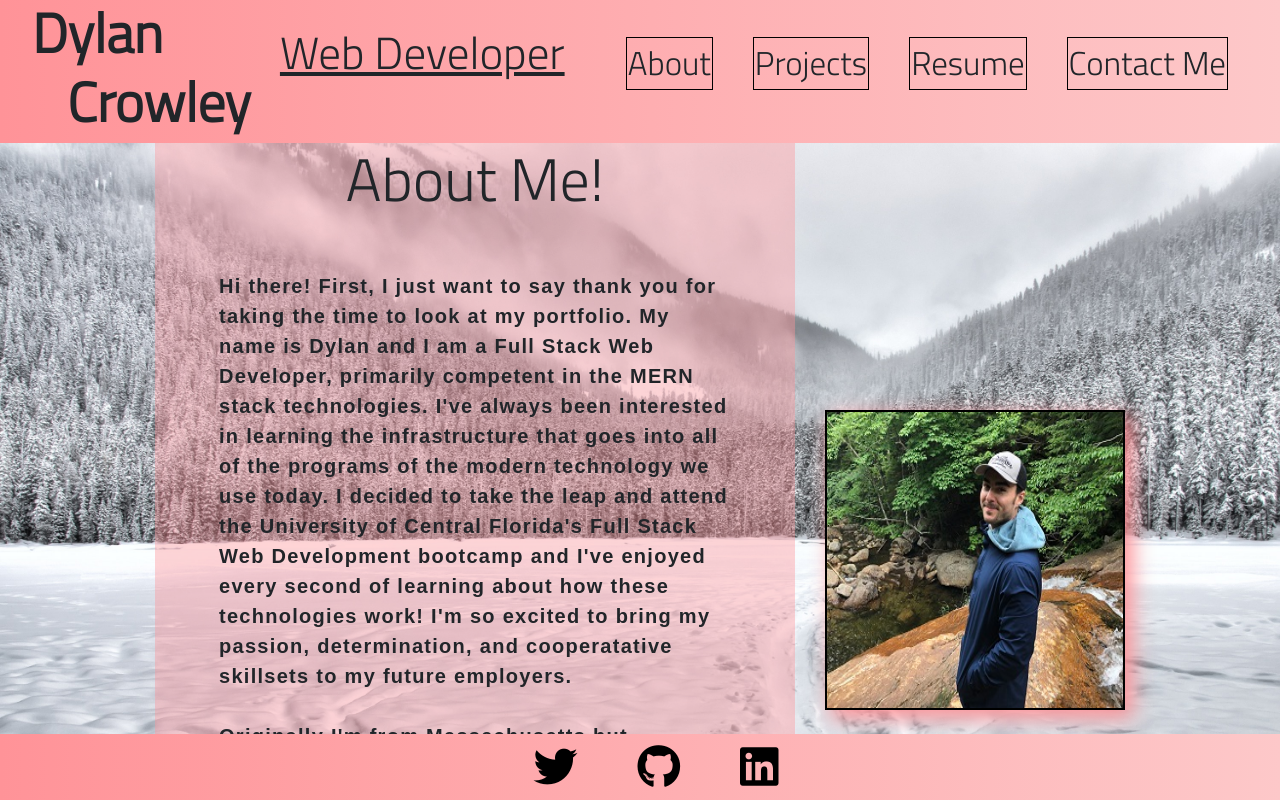
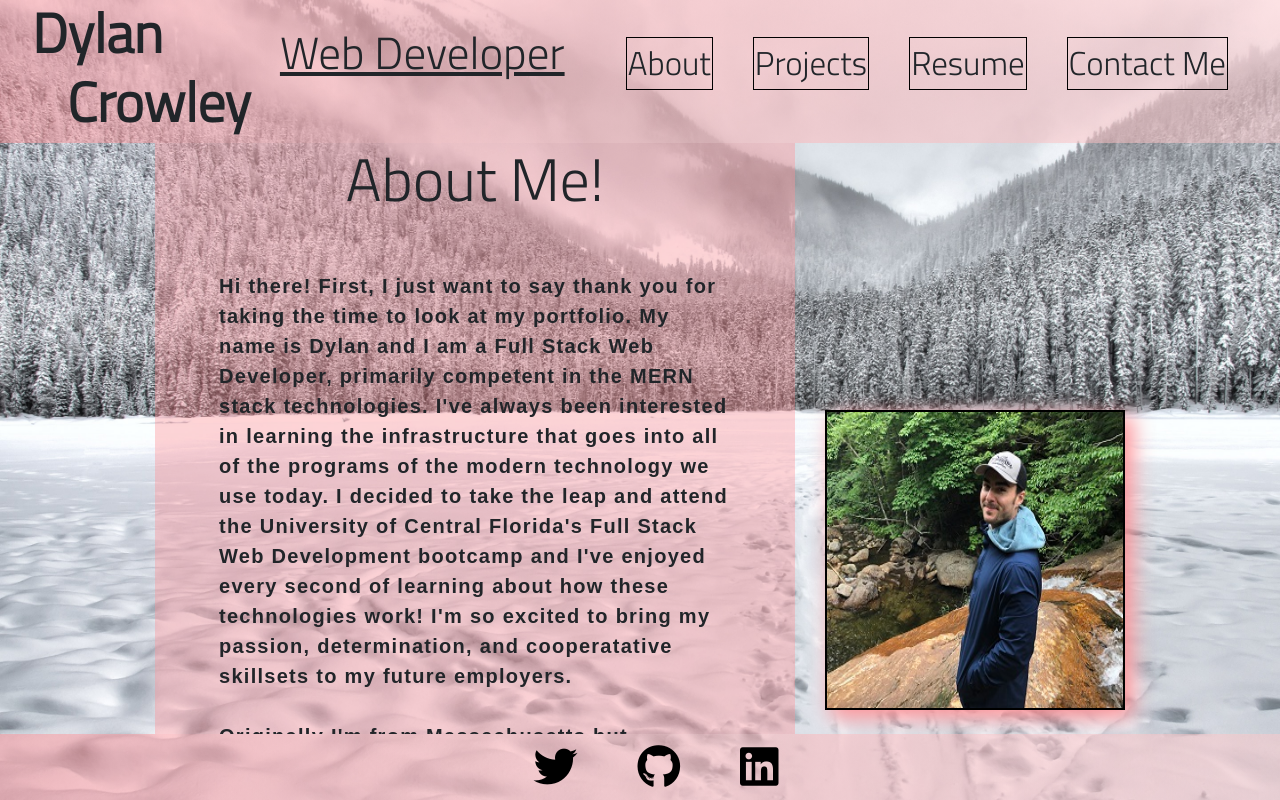
Before and after one commit to dcrowdev/challenge20-React-Portfolio, a React (Create React App) app: page / in a window 1280 px wide. Built offline with nearby package versions, Linux system fonts and the light colour scheme.

Commit message:
working on bg rendering

```diff
--- a/src/App.css
+++ b/src/App.css
@@ -6,9 +6,18 @@
     font-family: 'Titillium Web', sans-serif;
 }
 
+/* body {
+    background-image: url('./images/background1.jpg');
+    background-size: cover;
+} */
+
 p {
     font-family: sans-serif;
     font-weight: 600;
     letter-spacing: .08rem;
     /* text-shadow: -1px 0 #FF9398, 0 1px #FF9398, 1px 0 #FF9398, 0 -1px #FF9398; */
 }
+
+i {
+    color: #000;
+}
--- a/src/App.js
+++ b/src/App.js
@@ -3,15 +3,19 @@ import React, { useState } from "react";
 import Header from './components/Header/index';
 import About from './components/About/index';
 import Project from './components/Project/index';
-import Resume from './components/Resume/index';
 import Contact from './components/Contact/index';
 import Footer from './components/Footer/index';
+import bgOne from './images/background1.jpg'
+import bgTwo from './images/background4.jpg';
+import bgThree from './images/background5.jpg';
 
 import './App.css'
 import projects from "./projects";
 
 
 function App() {
+  const bgTwoo = './images/background4.jpg'
+  const [bgState, setBgState] = useState(bgOne)
 
   const [pageIndex, setPageIndex] = useState(0);
 
@@ -20,32 +24,24 @@ function App() {
       return <About />
     }
     if (pageIndex === 1) {
+      setBgState(bgTwo)
       return <Project projects={projects}/>
     }
     if (pageIndex === 2) {
-      return <Resume />
-    }
-    if (pageIndex === 3) {
+      setBgState(bgThree)
       return <Contact />
     }
   }
 
+
   return (
-     <div style={{height: '100vh', display: 'flex', flexDirection: 'column', alignItems: 'center'}}>
+    <div style={{background: `url(${bgState})`, backgroundSize: 'cover', height: '100vh', display: 'flex', flexDirection: 'column', alignItems: 'center'}}>
       <Header
-        showAbout={() => setPageIndex(0)}
-        showProjects={() => setPageIndex(1)}
-        showResume={() => setPageIndex(2)}
-        showContact={() => setPageIndex(3)}
+        showAbout={() => {setBgState(bgOne); setPageIndex(0)}}
+        showProjects={() => {setBgState(bgTwoo); setPageIndex(1)}}
+        showContact={() => {setBgState(bgThree); setPageIndex(2)}}
       />
-      {/* {pageIndex === 0 ? (<About />)
-        : pageIndex === 1 ? (<Project />)
-          : pageIndex === 2 ? (<Resume />)
-            : pageIndex === 3 ? (<Contact />)
-      } */}
-      {/* <div style={{height: '75vh', display: 'flex', flexDirection: 'column', alignItems: 'center', justifyContent: 'space-evenly'}}> */}
       {renderPage()}
-      {/* </div> */}
       <Footer />
       </div>
   )
--- a/src/components/About/about.css
+++ b/src/components/About/about.css
@@ -1,6 +1,6 @@
 .about-container {
-    background-image: url('../../images/background1.jpg');
-    background-size: cover;
+    /* background-image: url('../../images/background1.jpg');
+    background-size: cover; */
     height: 100%;
     display: flex;
     flex-wrap: wrap;
--- a/src/components/Contact/contact.css
+++ b/src/components/Contact/contact.css
@@ -20,6 +20,7 @@
     justify-content: space-between;
     width: 40%;
     height: 50%;
+    background-color: rgba(255, 147, 152, .4);
     animation: fadeInDown 1s ease-in-out;
 }
 
@@ -49,6 +50,20 @@
     height: 100px;
     color: black;
     margin-bottom: 2%;
+}
+
+.labels {
+    font-weight: bold;
+}
+
+.send-btn {
+    color: black;
+    font-size: 20px;
+    font-weight: bold;
+    background-color: #FF9398;
+    border: 1px solid black;
+    border-radius: 5px;
+    padding: 10px;
 }
 
 @keyframes fadeInDown {
--- a/src/components/Contact/index.jsx
+++ b/src/components/Contact/index.jsx
@@ -34,16 +34,16 @@ function Contact() {
                 <div className='top-form'>
                 <i className="fa-solid fa-envelope custom-envelope"></i>
                     <div className='top-form-inputs'>
-                        <label>Name</label>
+                        <label className='labels'>Name</label>
                         <input type="text" name="user_name" className='text-inputs' required />
-                        <label>Email</label>
+                        <label className='labels'>Email</label>
                         <input type="email" name="user_email" className='text-inputs' required />
                     </div>
                 </div>
                 <div style={{display: 'flex', flexDirection: 'column', width: '100%'}}>
-                <label>Message</label>
+                <label className='labels'>Message</label>
                 <textarea name="message" className='message-text' required />
-                <input className="btn btn-primary" type="submit" value="Send" />
+                <input className="send-btn" type="submit" value="Send" />
                 </div>
             </form>
 
--- a/src/components/Footer/footer.css
+++ b/src/components/Footer/footer.css
@@ -1,6 +1,6 @@
 .footer-container {
     display: flex;
-    background: linear-gradient(0.25turn, #FF9398, #fdc8c9);;
+    background: linear-gradient(0.25turn, rgba(255, 147, 152, 0.5), rgba(253, 200, 201, 0.5));
     width: 100%;
     height: 11%;
     align-items: center;
@@ -21,7 +21,3 @@
     cursor: pointer;
     font-size: 44px;
 }
-
-i {
-    color: #000;
-}
--- a/src/components/Header/header.css
+++ b/src/components/Header/header.css
@@ -1,5 +1,5 @@
 .header-background {
-    background: linear-gradient(0.25turn, #FF9398, #fdc8c9);
+    background: linear-gradient(0.25turn, rgba(255, 147, 152, 0.5), rgba(253, 200, 201, 0.5));
 }
 
 .name-header {
--- a/src/components/Resume/index.jsx
+++ b/src/components/Resume/index.jsx
@@ -1,42 +1,42 @@
-import React from "react";
-import './resume.css'
-import MyResume from '../../images/ResumeScreenshot.PNG'
-import DLResume from '../../images/Resume2.pdf'
+// import React from "react";
+// import './resume.css'
+// import MyResume from '../../images/ResumeScreenshot.PNG'
+// import DLResume from '../../images/Resume2.pdf'
 
 
-import htmlcssLogo from '../../images/html-css.png'
-import jsLogo from '../../images/JavaScript-logo.png'
-import reactLogo from '../../images/react-logo.png'
-import nodeLogo from '../../images/node-logo.png'
-import expressLogo from '../../images/express-logo.png'
-import mongoLogo from '../../images/mongo-db-logo.png'
-import mysqlLogo from '../../images/MySQL-Logo.png'
-import gqlLogo from '../../images/gql-logo.png'
+// import htmlcssLogo from '../../images/html-css.png'
+// import jsLogo from '../../images/JavaScript-logo.png'
+// import reactLogo from '../../images/react-logo.png'
+// import nodeLogo from '../../images/node-logo.png'
+// import expressLogo from '../../images/express-logo.png'
+// import mongoLogo from '../../images/mongo-db-logo.png'
+// import mysqlLogo from '../../images/MySQL-Logo.png'
+// import gqlLogo from '../../images/gql-logo.png'
 
 
-function Resume() {
-    return (
-        <div className="resume-container">
-            <div className="left-side-logos">
-                <img className='logos' src={htmlcssLogo} alt="HTML/CSS logos" />
-                <img className='logos' src={jsLogo} alt="HTML/CSS logos" />
-                <img className='logos' src={reactLogo} alt="HTML/CSS logos" />
-                <img className='logos' src={nodeLogo} alt="HTML/CSS logos" />
-            </div>
-            <div className="resume-btn-container">
-                <div className="zoom-wrapper" style={{ display: 'flex', alignItems: 'center', justifyContent: 'center', height: '70%'}}>
-                    <img className="resume-image" src={MyResume} style={{ height: '100%', width: '90%', border: '2px solid', borderRadius: '5px' }} alt='Dylan Crowley Resume' />
-                    </div>
-                    <button className="btn btn-primary"><a style={{ color: 'white', fontWeight: 'bold' }} href={DLResume} target='_blank' rel="noreferrer" download>Download My Resume!</a></button>
-            </div>
-            <div className="right-side-logos">
-                <img className='logos' src={expressLogo} alt="HTML/CSS logos" />
-                <img className='logos' src={mongoLogo} alt="HTML/CSS logos" />
-                <img className='logos' src={mysqlLogo} alt="HTML/CSS logos" />
-                <img className='logos' src={gqlLogo} alt="HTML/CSS logos" />
-            </div>
-        </div>
-    )
-}
+// function Resume() {
+//     return (
+//         <div className="resume-container">
+//             <div className="left-side-logos">
+//                 <img className='logos' src={htmlcssLogo} alt="HTML/CSS logos" />
+//                 <img className='logos' src={jsLogo} alt="HTML/CSS logos" />
+//                 <img className='logos' src={reactLogo} alt="HTML/CSS logos" />
+//                 <img className='logos' src={nodeLogo} alt="HTML/CSS logos" />
+//             </div>
+//             <div className="resume-btn-container">
+//                 <div className="zoom-wrapper" style={{ display: 'flex', alignItems: 'center', justifyContent: 'center', height: '70%'}}>
+//                     <img className="resume-image" src={MyResume} style={{ height: '100%', width: '90%', border: '2px solid', borderRadius: '5px' }} alt='Dylan Crowley Resume' />
+//                     </div>
+//                     <button className="btn btn-primary"><a style={{ color: 'white', fontWeight: 'bold' }} href={DLResume} target='_blank' rel="noreferrer" download>Download My Resume!</a></button>
+//             </div>
+//             <div className="right-side-logos">
+//                 <img className='logos' src={expressLogo} alt="HTML/CSS logos" />
+//                 <img className='logos' src={mongoLogo} alt="HTML/CSS logos" />
+//                 <img className='logos' src={mysqlLogo} alt="HTML/CSS logos" />
+//                 <img className='logos' src={gqlLogo} alt="HTML/CSS logos" />
+//             </div>
+//         </div>
+//     )
+// }
 
-export default Resume;
+// export default Resume;
```
